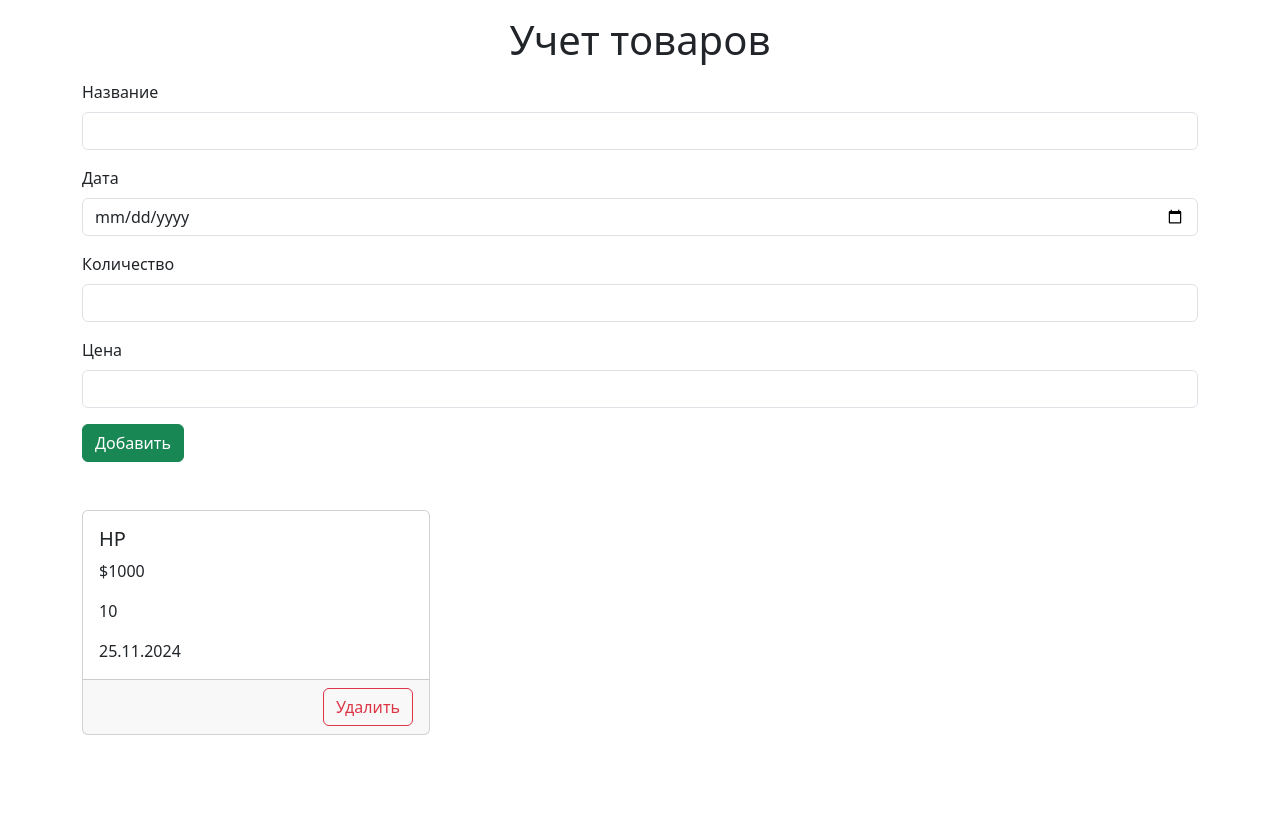
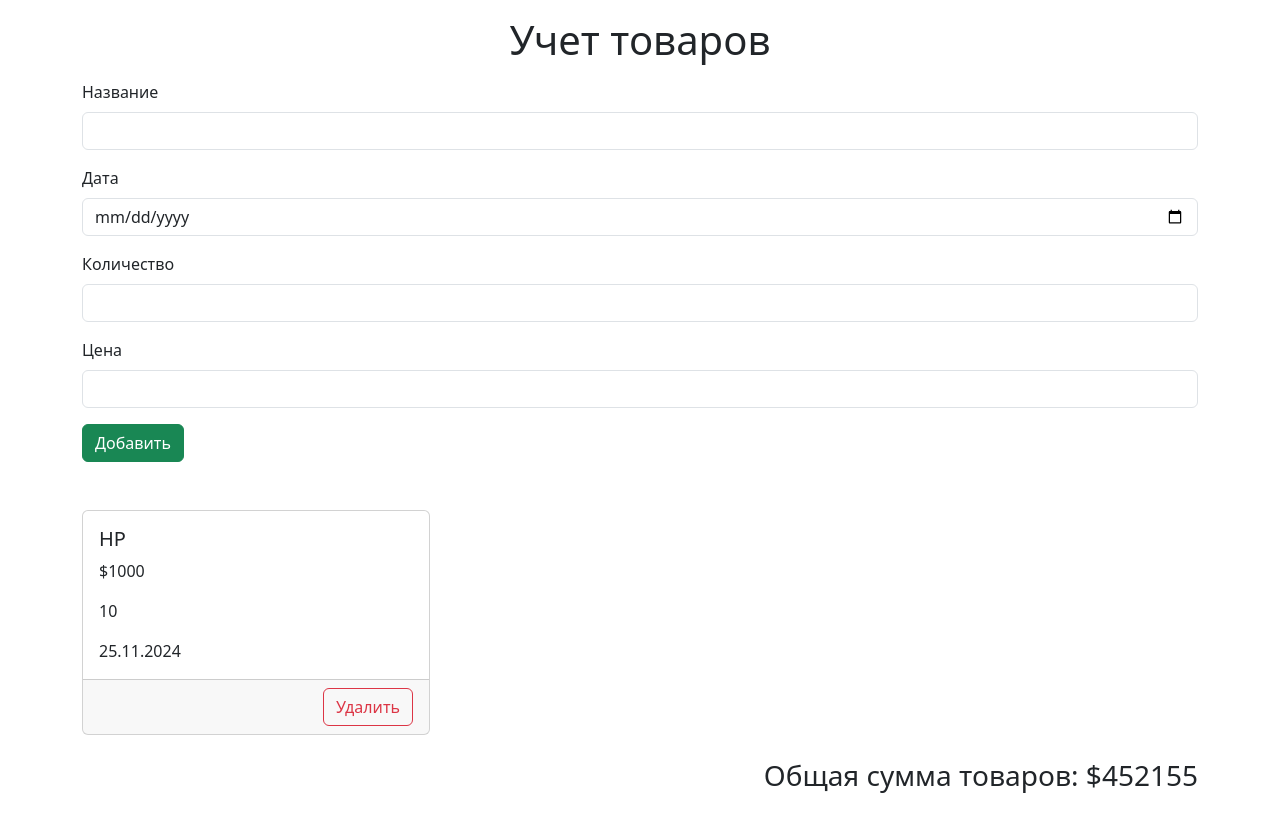
Before and after one commit to Qwardel/product-kaliev, a Vue app: page / in a window 1280 px wide. Before the commit the page ends 800 px from the top, so only its background shows below. Built offline with nearby package versions, Linux system fonts and the light colour scheme.

Commit message:
feat: total sum

```diff
--- a/src/App.vue
+++ b/src/App.vue
@@ -51,6 +51,12 @@
 
 
 </div>
+
+</div>
+<div class="row my-4">
+<div class="col">
+<h3 class="text-end">Общая сумма товаров: $452155</h3>
+</div>
 </div>
 </div>
 </template>
```
